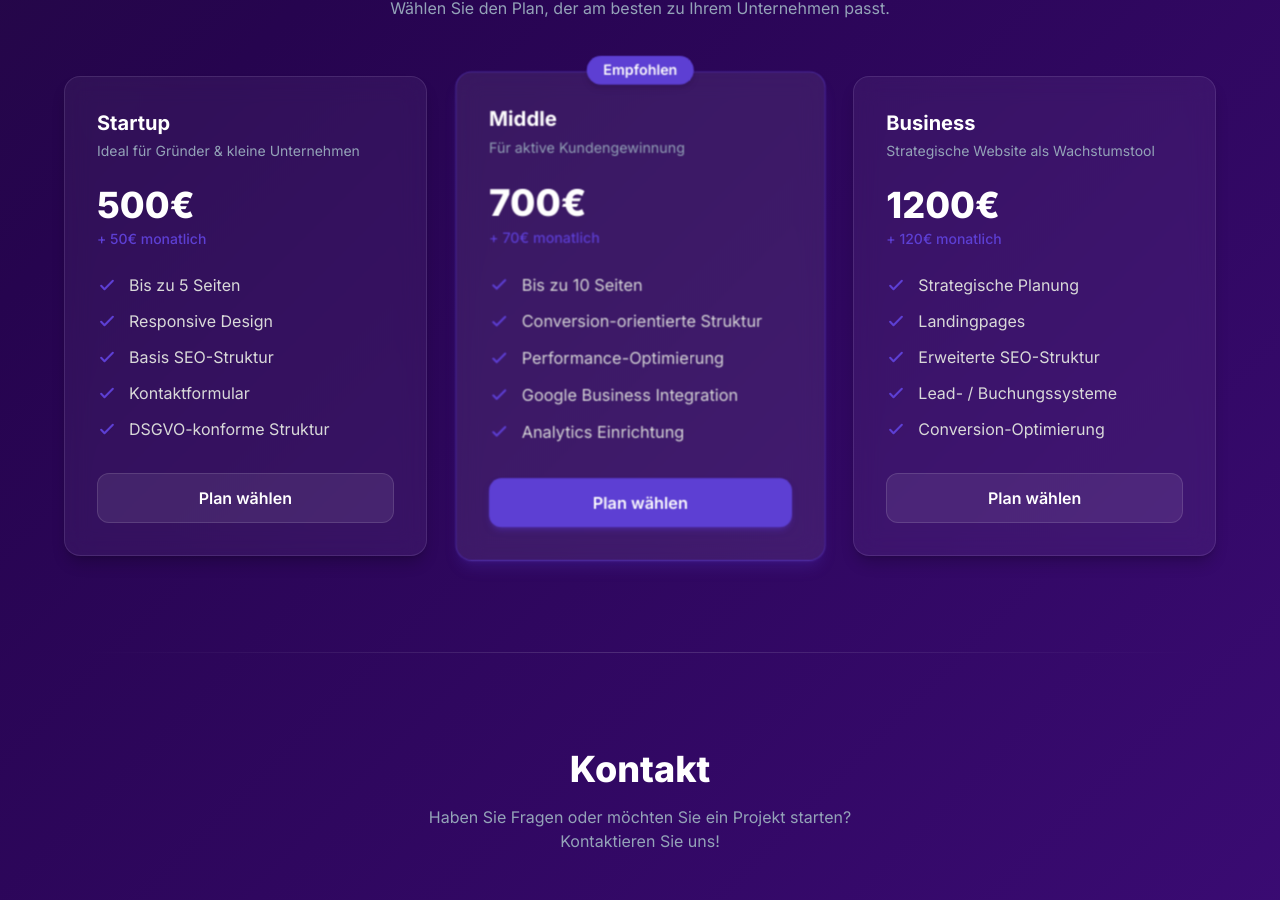
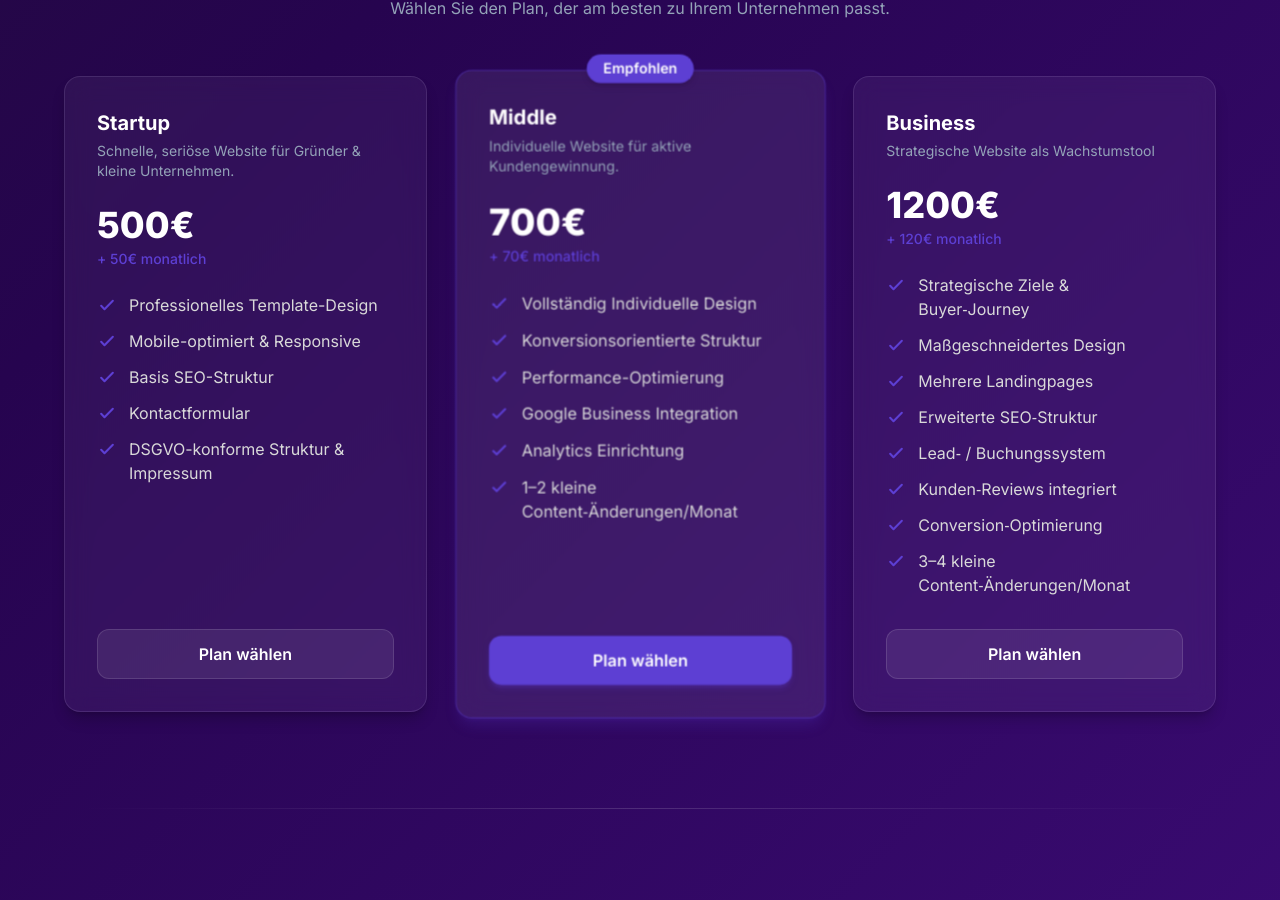
Before and after one commit to Hosam89/cloudiply, a React (Vite) app: page / in a window 1280 px wide. Shown: the part 2458-3358 px from the top of the page. Built offline with nearby package versions, Linux system fonts and the light colour scheme.

Commit message:
plans text changed

```diff
--- a/src/i18n/locales/de.js
+++ b/src/i18n/locales/de.js
@@ -92,26 +92,28 @@ const de = {
         name: "Startup",
         price: "500€",
         monthly: "50€",
-        description: "Ideal für Gründer & kleine Unternehmen",
+        description:
+          "Schnelle, seriöse Website für Gründer & kleine Unternehmen.",
         features: [
-          "Bis zu 5 Seiten",
-          "Responsive Design",
+          "Professionelles Template-Design",
+          "Mobile-optimiert & Responsive",
           "Basis SEO-Struktur",
-          "Kontaktformular",
-          "DSGVO-konforme Struktur",
+          "Kontactformular",
+          "DSGVO-konforme Struktur & Impressum",
         ],
       },
       {
         name: "Middle",
         price: "700€",
         monthly: "70€",
-        description: "Für aktive Kundengewinnung",
+        description: "Individuelle Website für aktive Kundengewinnung.",
         features: [
-          "Bis zu 10 Seiten",
-          "Conversion-orientierte Struktur",
+          "Vollständig Individuelle Design",
+          "Konversionsorientierte Struktur",
           "Performance-Optimierung",
           "Google Business Integration",
           "Analytics Einrichtung",
+          "1–2 kleine Content‑Änderungen/Monat",
         ],
       },
       {
@@ -120,11 +122,14 @@ const de = {
         monthly: "120€",
         description: "Strategische Website als Wachstumstool",
         features: [
-          "Strategische Planung",
-          "Landingpages",
-          "Erweiterte SEO-Struktur",
-          "Lead- / Buchungssysteme",
-          "Conversion-Optimierung",
+          "Strategische Ziele & Buyer‑Journey",
+          "Maßgeschneidertes Design",
+          "Mehrere Landingpages",
+          "Erweiterte SEO‑Struktur",
+          "Lead‑ / Buchungssystem",
+          "Kunden‑Reviews integriert",
+          "Conversion‑Optimierung",
+          "3–4 kleine Content‑Änderungen/Monat",
         ],
       },
     ],
--- a/src/i18n/locales/en.js
+++ b/src/i18n/locales/en.js
@@ -90,10 +90,11 @@ const en = {
         name: "Startup",
         price: "€500",
         monthly: "€50",
-        description: "Ideal for founders & small businesses",
+        description:
+          "A fast, reliable website for startups and small businesses.",
         features: [
-          "Up to 5 pages",
-          "Responsive Design",
+          "Professional template design",
+          "Mobile-optimized & responsive",
           "Basic SEO structure",
           "Contact form",
           "GDPR-compliant structure",
@@ -105,11 +106,12 @@ const en = {
         monthly: "€70",
         description: "For active customer acquisition",
         features: [
-          "Up to 10 pages",
-          "Conversion-oriented structure",
+          "Fully Customized Design",
+          "Conversion-Focused Structure",
           "Performance optimization",
           "Google Business integration",
           "Analytics setup",
+          "1–2 minor content updates per month",
         ],
       },
       {
@@ -118,11 +120,14 @@ const en = {
         monthly: "€120",
         description: "Strategic website as a growth tool",
         features: [
-          "Strategic planning",
-          "Landing pages",
-          "Advanced SEO structure",
-          "Lead / booking systems",
-          "Conversion optimization",
+          "Strategic Goals & Buyer's Journey",
+          "Custom Design",
+          "Multiple Landing Pages",
+          "Advanced SEO Structure",
+          "Lead/Booking System",
+          "Integrated Customer Reviews",
+          "Conversion Optimization",
+          "3–4 minor content updates per month",
         ],
       },
     ],
```
